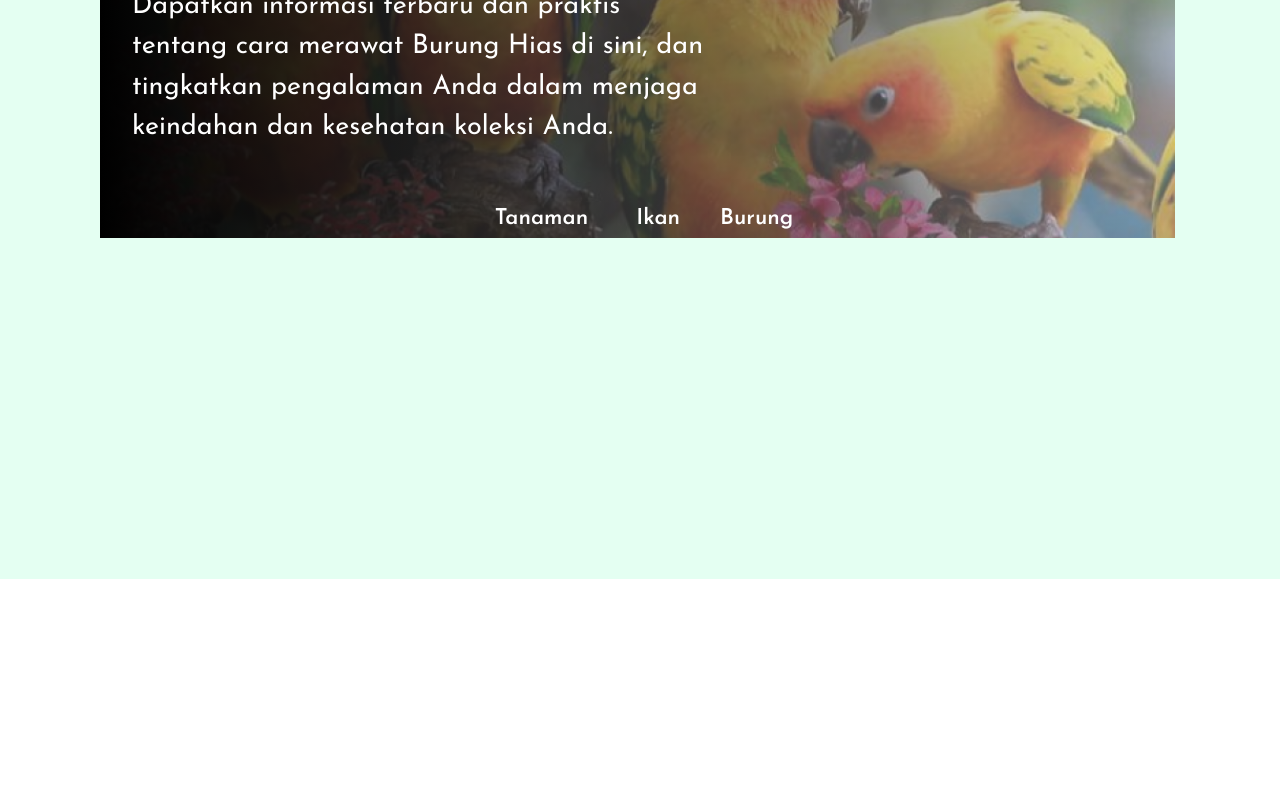
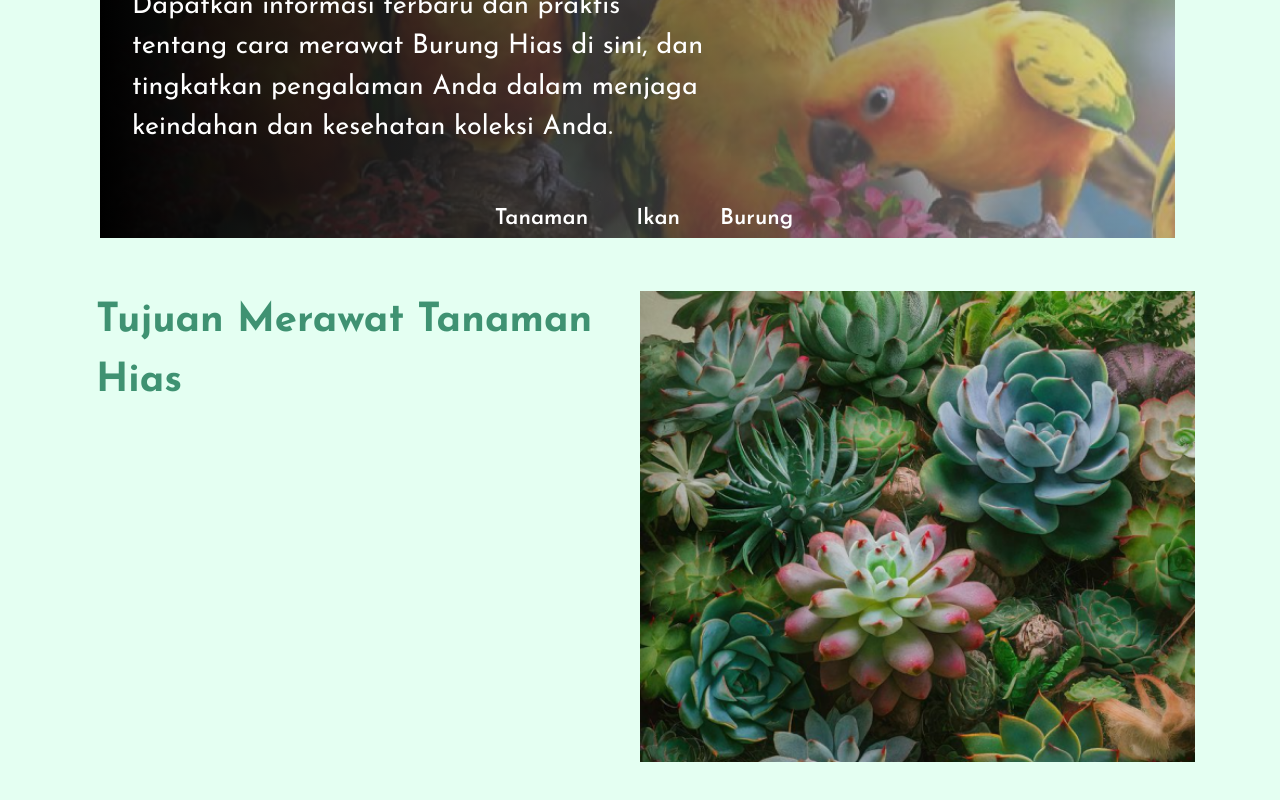
Before and after one commit to auliarahman789/ornatredec, a Next.js app: page /Edukasi in a window 1280 px wide. Shown: the part 320-1120 px from the top of the page. Before the commit the page ends 899 px from the top, so only its background shows below. Built offline with nearby package versions, Linux system fonts and the light colour scheme.

Commit message:
update edukasi halaman

```diff
--- a/src/app/Edukasi/page.tsx
+++ b/src/app/Edukasi/page.tsx
@@ -1,10 +1,12 @@
 import React from "react";
 import Main from "../components/Edukasi/main";
+import Tanaman from "../components/Edukasi/tanaman";
 
 function Edukasi() {
   return (
-    <div className="bg-[#E4FFF2] min-h-screen">
+    <div className="bg-[#E4FFF2]">
       <Main />
+      <Tanaman />
     </div>
   );
 }
```
Also changed, not shown: src/app/components/Edukasi/main.tsx (+7 -4 lines), public/img/Daun hias.png (added), public/img/tw-removebg-preview (1).png (renamed from public/img/twt.png).
